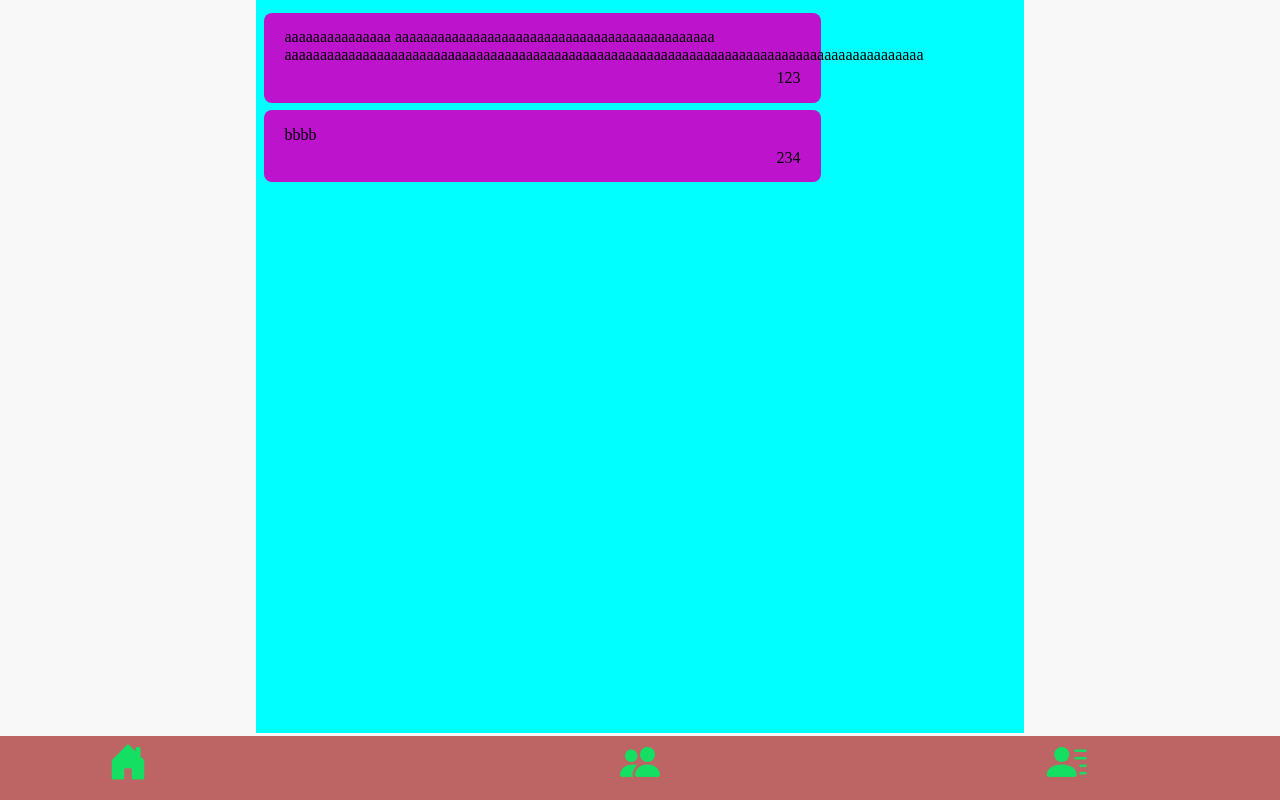
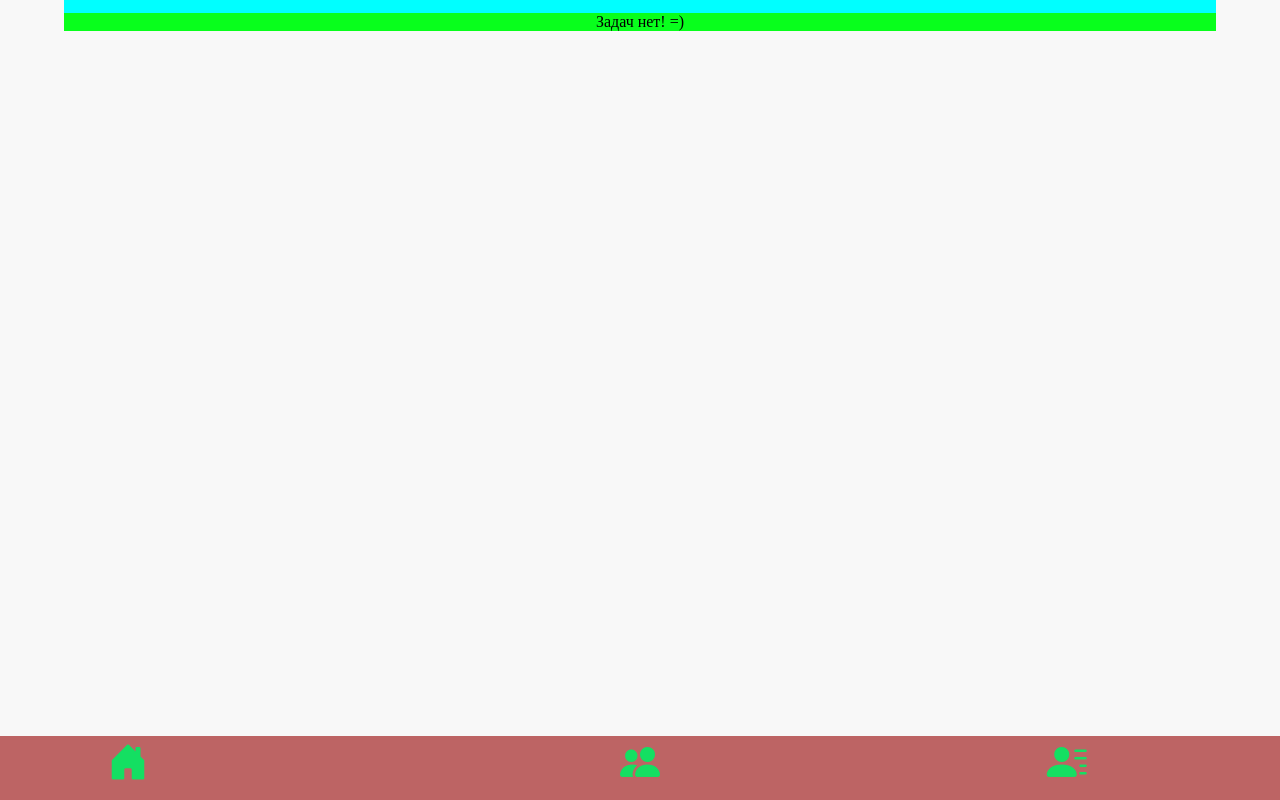
Before and after one commit to dontletthenightmaresbite/Megaproekt, a Django app: page /tasks/ in a window 1280 px wide. Run offline with Django 4.2, Linux system fonts and the light colour scheme.

Commit message:
tasks page change

```diff
--- a/Megaproekt/Megaproekt/urls.py
+++ b/Megaproekt/Megaproekt/urls.py
@@ -18,5 +18,5 @@ from django.urls import path, include
 
 urlpatterns = [
     path('admin/', admin.site.urls),
-    path('',include('Miniproekt.urls'))
+    path('',include('Miniproekt.urls')),
 ]
--- a/Megaproekt/Miniproekt/static/menu-style.css
+++ b/Megaproekt/Miniproekt/static/menu-style.css
@@ -11,6 +11,7 @@
 }
 
 .menu {
+  margin:0px;
   height: 8%;
   position:fixed;
   bottom:0;
--- a/Megaproekt/Miniproekt/static/tasks.css
+++ b/Megaproekt/Miniproekt/static/tasks.css
@@ -2,9 +2,10 @@
     --task-bg-color: rgb(189, 19, 204);
 }
 
-body {
+/* body {
     height: 100vh;
-}
+    width: 100vw;
+} */
 
 .tasks-wrapper {
     background-color: aqua;
@@ -14,7 +15,13 @@ body {
     margin: 0 auto 0 auto;
     padding-top: 1%;
     overflow-y: auto;
-    height: 90%;
+    /* height: 92svh; */
+}
+
+.empty {
+    text-align: center;
+    background-color: rgb(8, 255, 28);
+    padding: auto;
 }
 
 .task {
@@ -23,9 +30,11 @@ body {
     border-radius: 1vh;
     background-color: var(--task-bg-color);
 }
+
 .desc, .deadline {
     font-size: 2vh;
 }
+
 .desc {
     margin-top: 1%;
     white-space: break-word;
@@ -39,3 +48,15 @@ body {
     margin-bottom: 1%;
     margin-right: 2%;
 }
+
+@media (max-width: 1281px) {
+    .tasks-wrapper {
+        width: 90%;
+    }
+
+  }
+
+  @media (max-width: 720px) {
+
+
+  }
--- a/Megaproekt/Miniproekt/urls.py
+++ b/Megaproekt/Miniproekt/urls.py
@@ -3,6 +3,7 @@ from . import views
 from django.urls import path, include
 
 urlpatterns = [
+    path('', views.main),
     path('main/', views.main),
     path('tasks/', views.tasks),
     path('team/', views.team),
--- a/Megaproekt/Miniproekt/views.py
+++ b/Megaproekt/Miniproekt/views.py
@@ -10,11 +10,11 @@ def tasks(request):
         def __init__(self, desc, dl):
             self.desc = desc
             self.deadline = dl
-    data = {"data":[task('aaaaaaaaaaaaaaa aaaaaaaaaaaaaaaaaaaaaaaaaaaaaaaaaaaaaaaaaaaaa aaaaaaaaaaaaaaaaaaaaaaaaaaaaaaaaaaaaaaaaaaaaaaaaaaaaaaaaaaaaaaaaaaaaaaaaaaaaaaaaaaaaaaaaaa',"123"), task('bbbb','234'),]}
-    return render(request, 'Miniproekt/tasks.html',context=data)
+    data = {"data":[]}
+    return render(request, 'Miniproekt/tasks.html', data)
 
 def team(request):
-    return render(request, 'Miniproekt/team.html')
+    return render(request, 'Miniproekt/team.html', )
 
 def me(request):
     return render(request, 'Miniproekt/me.html')
```
